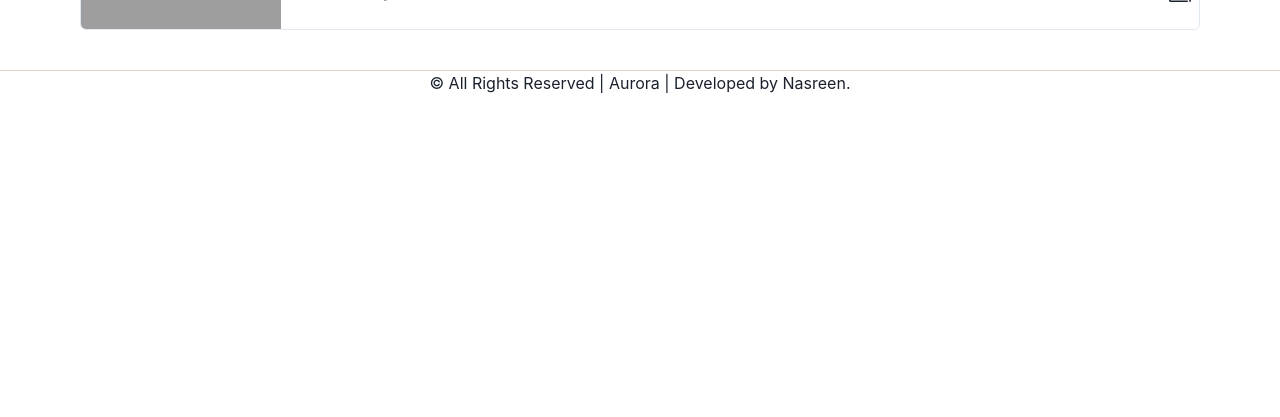
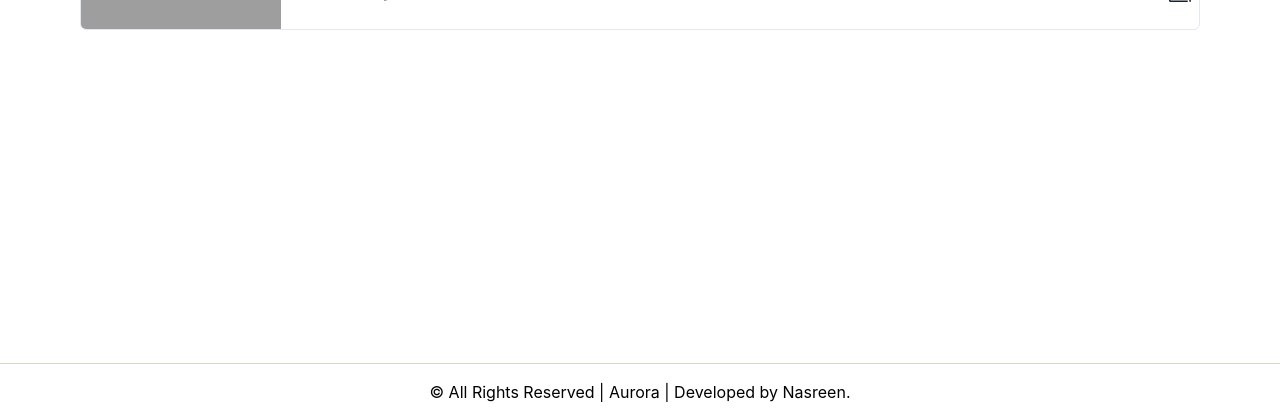
Before and after one commit to Nasreen027/Katchup, a React (Vite) app: page / in a window 1280 px wide. Shown: the part 380-797 px from the top of the page. Built offline with nearby package versions, Linux system fonts and the light colour scheme; grey boxes are pictures that could not be loaded.

Commit message:
validation added

```diff
--- a/src/components/Footer.jsx
+++ b/src/components/Footer.jsx
@@ -1,15 +1,21 @@
-import { Box,Text } from '@chakra-ui/react'
-import React from 'react'
+import { Box, Text } from '@chakra-ui/react';
+import React from 'react';
 
 const Footer = () => {
   return (
-    <>
-      <Box borderTop={'1px solid #e1d6c5'}>
-        <Text textAlign={'center'}>© All Rights Reserved | Aurora | Developed by Nasreen.
-        </Text>
-      </Box>
-    </>
-  )
-}
+    <Box
+      position="fixed"
+      bottom="0"
+      width="100%"
+      borderTop="1px solid #e1d6c5"
+      py={4}
+      bg="#fff"
+    >
+      <Text textAlign="center" color="black">
+        © All Rights Reserved | Aurora | Developed by Nasreen.
+      </Text>
+    </Box>
+  );
+};
 
-export default Footer
+export default Footer;
--- a/src/pages/Login.jsx
+++ b/src/pages/Login.jsx
@@ -17,15 +17,41 @@ import { Link } from "react-router-dom";
 import { UnAuthenticatedRoutesNames } from "../utilities/util.const";
 
 const Login = () => {
-    const [email, setEmail] = useState('');
-    const [password, setPassword] = useState('');
+  const [email, setEmail] = useState("");
+  const [password, setPassword] = useState("");
+  const [emailError, setEmailError] = useState("");
+  const [passwordError, setPasswordError] = useState("");
+
+  const validateEmail = (email) => {
+    const regex = /^[^\s@]+@[^\s@]+\.[^\s@]+$/;
+    return regex.test(email);
+  };
 
   const LoginFormSubmitHandler = (e) => {
     e.preventDefault();
-        if(!email|| !password){
-            return
+    let isValid = true;
+
+    if (!email) {
+      setEmailError("Email is required!");
+      isValid = false;
+    } else if (!validateEmail(email)) {
+      setEmailError("Please enter a valid email address!");
+      isValid = false;
+    } else {
+      setEmailError("");
     }
-        console.log(email, 'email', password, 'password');
+    if (!password) {
+      setPasswordError("Password is required");
+      isValid = false;
+    } else if (password.length < 6) {
+      setPasswordError("Password must be atleast six characters long");
+      isValid=false;
+    } else {
+      setPasswordError("");
+    }
+    if (isValid) {
+      console.log(email, "email", password, "password");
+    }
   };
 
   return (
@@ -51,6 +77,11 @@ const Login = () => {
               value={email}
               onChange={(e) => setEmail(e.target.value)}
             />
+            {emailError && (
+              <Text fontWeight={'bold'} color="red.500" fontSize="sm" textAlign="left" w="full">
+                {emailError}
+              </Text>
+            )}
             <InputGroup
               icon={customIcons.lock}
               placeholder="Password"
@@ -58,6 +89,11 @@ const Login = () => {
               value={password}
               onChange={(e) => setPassword(e.target.value)}
             />
+             {passwordError && (
+              <Text fontWeight={'bold'} color="red.500" fontSize="sm" textAlign="left" w="full">
+                {passwordError}
+              </Text>
+            )}
           </VStack>
           <Button
             mt={8}
```
Lines whose indentation alone changed are shown as unchanged.
